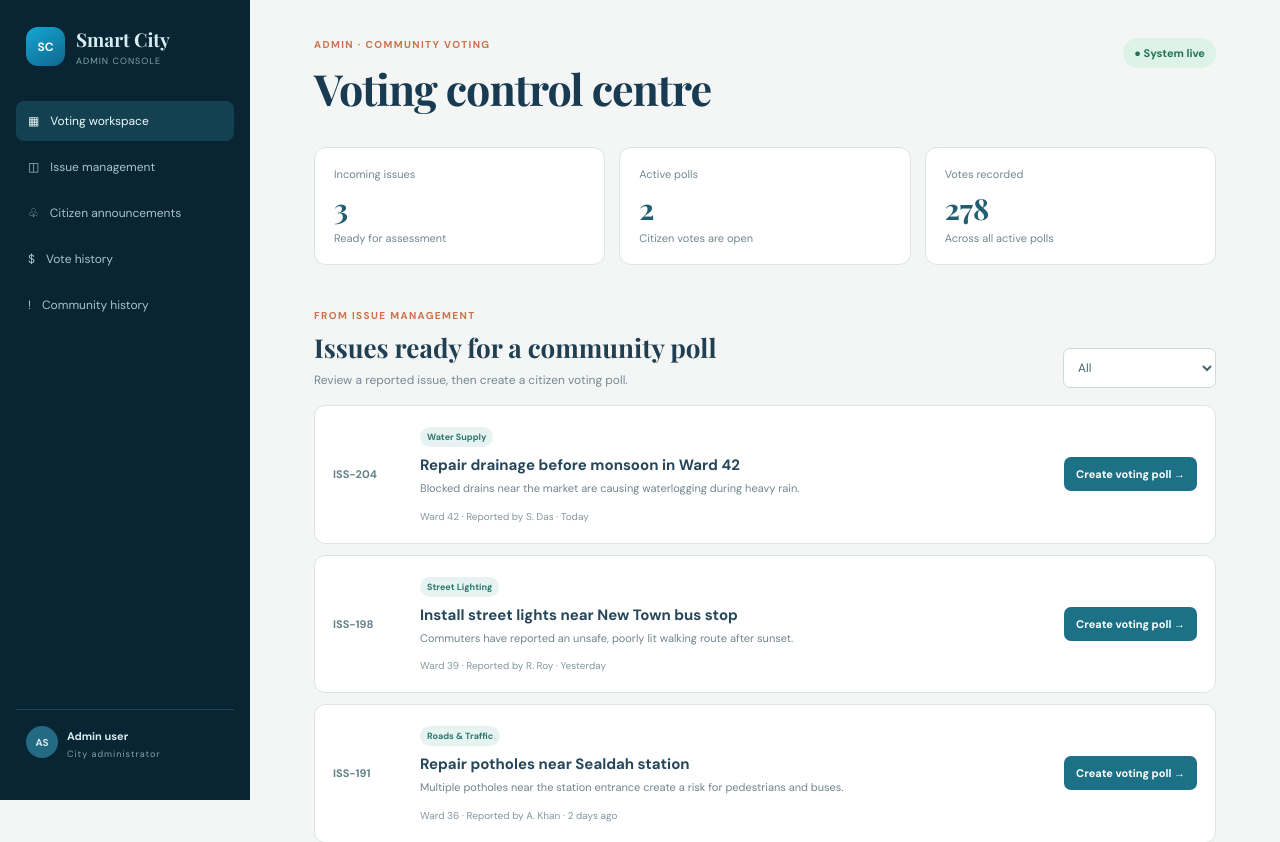
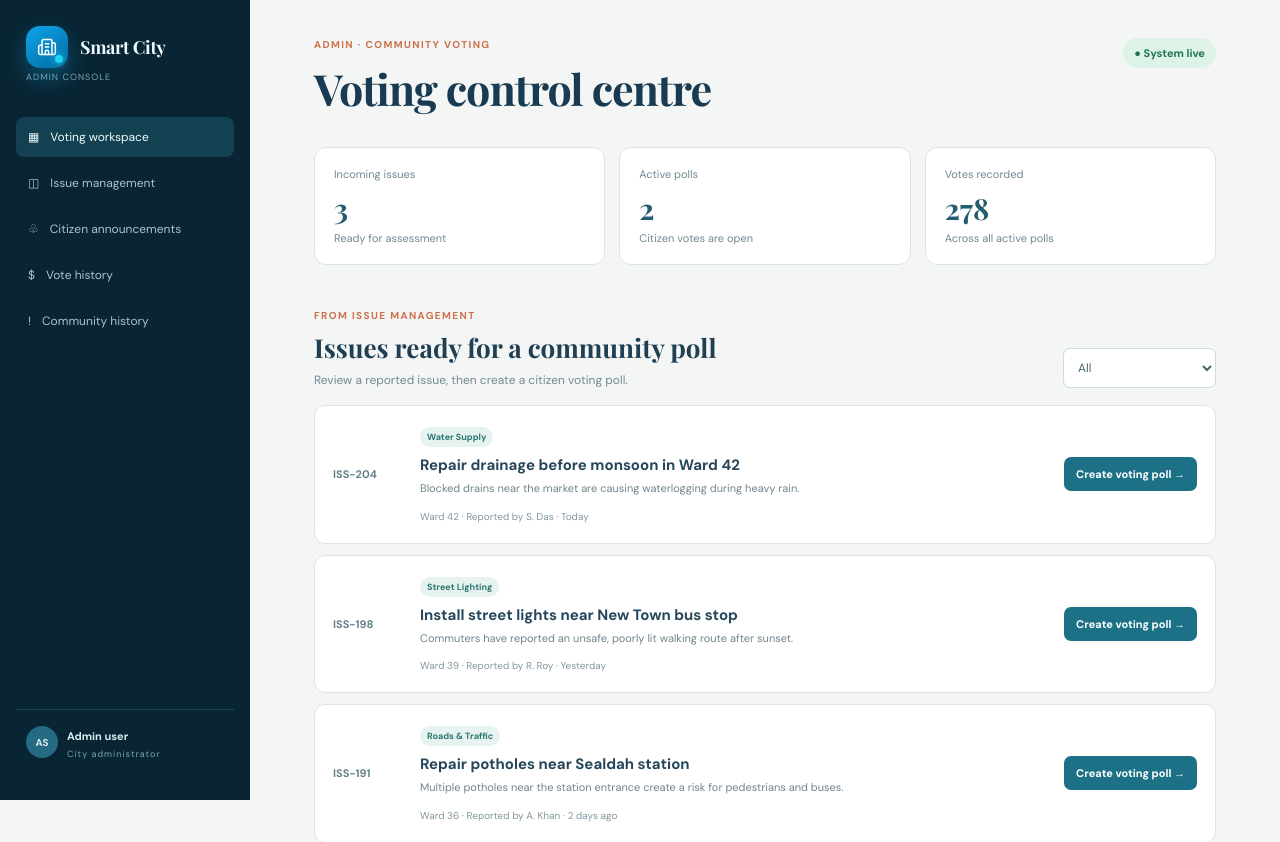
Before and after one commit to shuvam009/community-priorities-notifications, a React (Vite) app in the folder frontend_admin/: page /admin/voting in a window 1280 px wide. Shown: the top 842 px of the page. Built offline with nearby package versions, Linux system fonts and the light colour scheme; no server answers.

Commit message:
mark update

```diff
--- a/frontend_admin/package.json
+++ b/frontend_admin/package.json
@@ -10,6 +10,7 @@
     "preview": "vite preview"
   },
   "dependencies": {
+    "lucide-react": "^1.61.0",
     "react": "^19.2.8",
     "react-dom": "^19.2.8",
     "react-router-dom": "^7.18.4"
--- a/frontend_admin/src/App.css
+++ b/frontend_admin/src/App.css
@@ -415,6 +415,13 @@
     700 19px "Playfair Display",
     serif;
 }
+.admin-brand .smart-city-mark p {
+  color: #edf9fb;
+}
+.admin-brand .smart-city-logo {
+  width: 42px;
+  height: 42px;
+}
 .admin-brand small,
 .admin-account small {
   display: block;
--- a/frontend_admin/src/components/AdminShell.jsx
+++ b/frontend_admin/src/components/AdminShell.jsx
@@ -1,13 +1,13 @@
 import { NavLink } from "react-router-dom";
+import SmartCityMark from "./smart_city_mark_ad.jsx";
 
 export default function AdminShell({ children }) {
   return (
     <div className="admin-app">
       <aside className="admin-sidebar">
         <div className="admin-brand">
-          <span>SC</span>
           <div>
-            <b>Smart City</b>
+            <SmartCityMark />
             <small>ADMIN CONSOLE</small>
           </div>
         </div>
--- a/frontend_admin/src/pages/admin_voting.jsx
+++ b/frontend_admin/src/pages/admin_voting.jsx
@@ -1,5 +1,6 @@
 import { useMemo, useState } from "react";
 import { useNavigate } from "react-router-dom";
+import SmartCityMark from "../components/smart_city_mark_ad.jsx";
 
 const incomingIssues = [
   {
@@ -108,15 +109,11 @@ export default function AdminVoting() {
     <div className="admin-app">
       <aside className="admin-sidebar">
         <div className="admin-brand">
-          <span>SC</span>
           <div>
-            <b>Smart City</b>
+            <SmartCityMark />
             <small>ADMIN CONSOLE</small>
           </div>
         </div>
-
-        {/* <SmartCityMark /> */}
-
         <nav>
           <button className="active">
             ▦ <span>Voting workspace</span>
```
Also changed, not shown: 1 other file (tests, documents, lock files or other folders).
